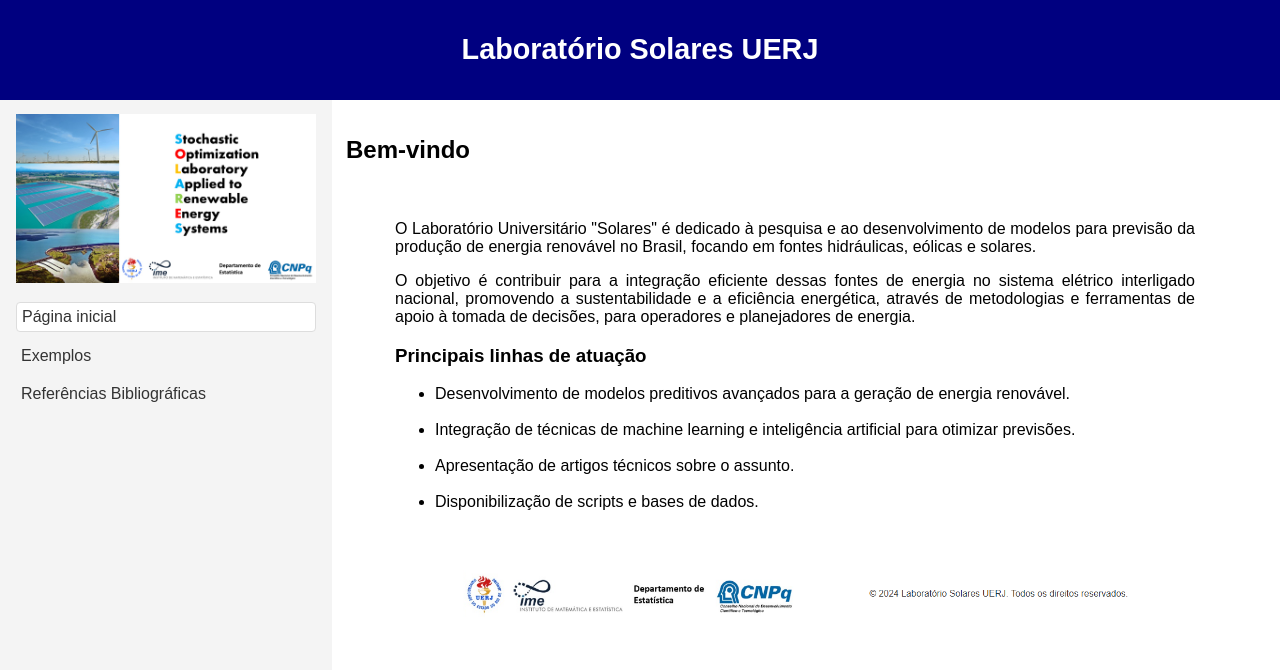
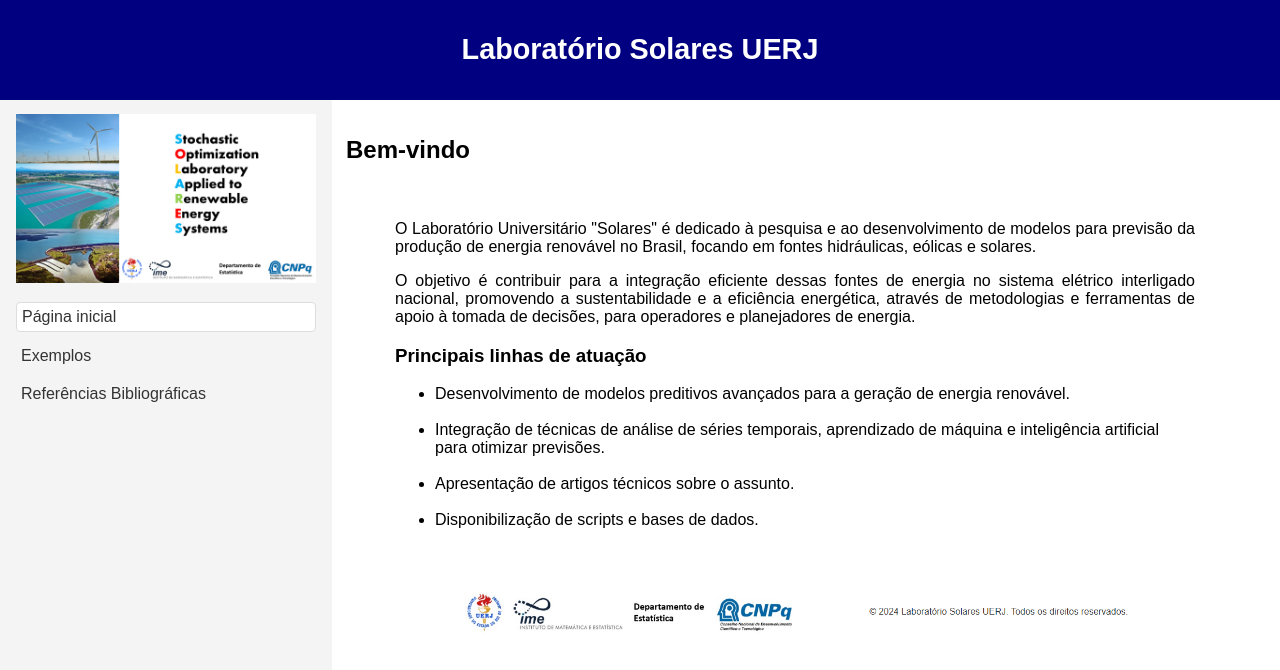
Before and after one commit to LabSolares-UERJ/main, a Jekyll site: the page built from index.html, in a window 1280 px wide. Shown: the top 670 px of the page. Built offline with Jekyll 4.4.1, drawn with Linux system fonts in a browser that asks for light colours.

Commit message:
Update index.html

```diff
--- a/index.html
+++ b/index.html
@@ -11,7 +11,7 @@
     <h3>Principais linhas de atuação</h3>
     <ul>
         <li>Desenvolvimento de modelos preditivos avançados para a geração de energia renovável.</li><br>
-        <li>Integração de técnicas de machine learning e inteligência artificial para otimizar previsões.</li><br>
+        <li>Integração de técnicas de análise de séries temporais, aprendizado de máquina e inteligência artificial para otimizar previsões.</li><br>
         <li>Apresentação de artigos técnicos sobre o assunto.</li><br>
         <li>Disponibilização de scripts e bases de dados.</li>
     </ul>
```
